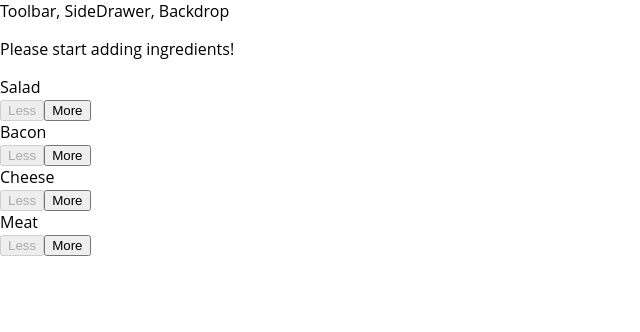
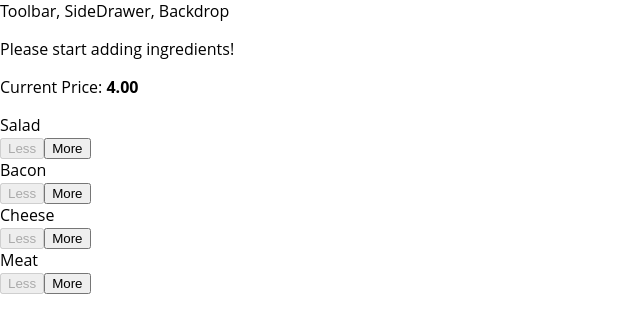
Before and after one commit to YvCodeHong/Burger_Project, a React app: page / in a window 1280 px wide. Shown: the top 332 px of the page, without its empty margins (0-640 px from the left). Built offline with nearby package versions, Linux system fonts and the light colour scheme.

Commit message:
display and updating the burger price

```diff
--- a/src/components/Burger/BuildControls/BuildControls.js
+++ b/src/components/Burger/BuildControls/BuildControls.js
@@ -11,6 +11,7 @@
 ];
 const buildControls = (props) => (
     <div className={classes.BuildControls}>
+        <p>Current Price: <strong>{props.price.toFixed(2)}</strong></p>
         {controls.map(ctrl => (
             <BuildControl
                 key={ctrl.label}
--- a/src/containers/BurgerBuilder/BurgerBuilder.js
+++ b/src/containers/BurgerBuilder/BurgerBuilder.js
@@ -69,7 +69,8 @@
                 <BuildControls
                     ingredientAdded={this.addIngredientHandler}
                     ingredientRemoved={this.removeIngredientHandler}
-                    disabled={disabledInfo} />
+                    disabled={disabledInfo}
+                    price={this.state.totalPrice} />
             </Aux>
         );
     }
```
Also changed, not shown: src/components/Burger/BuildControls/BuildControl/BuildControl.js (+5 -2 lines).
